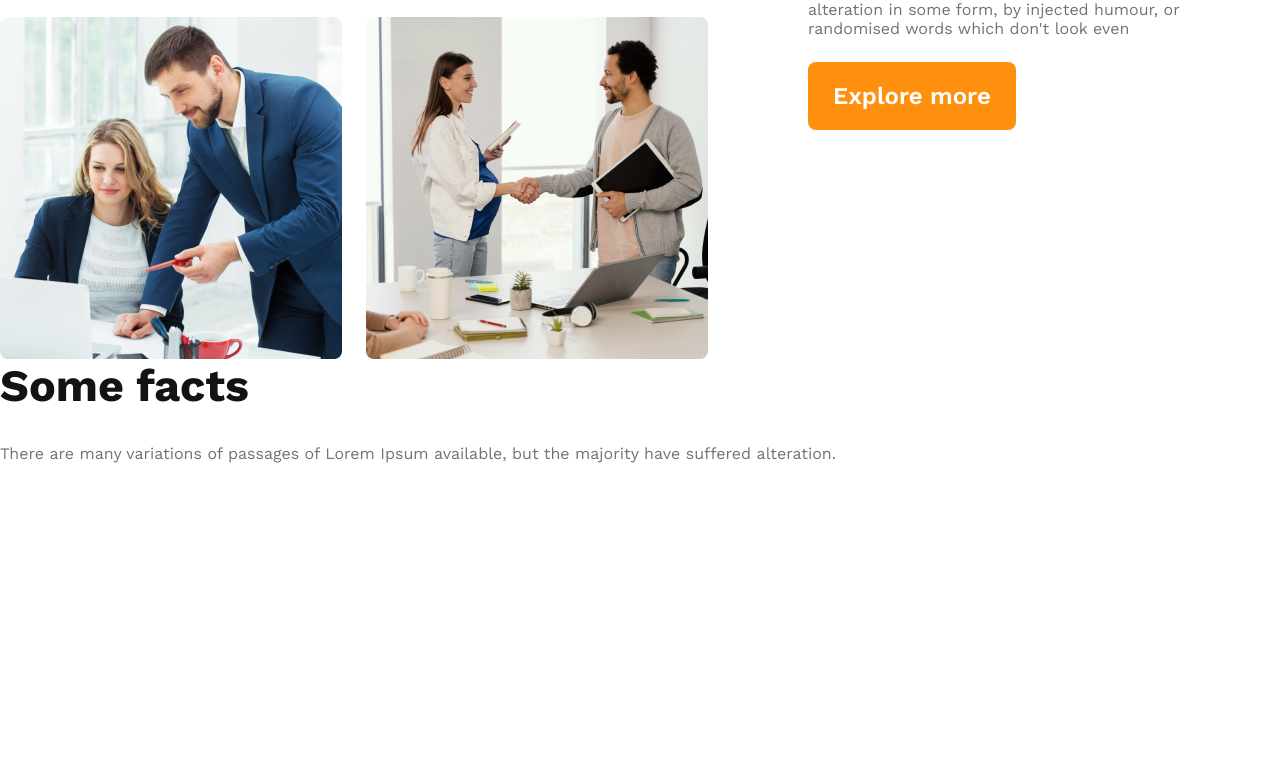
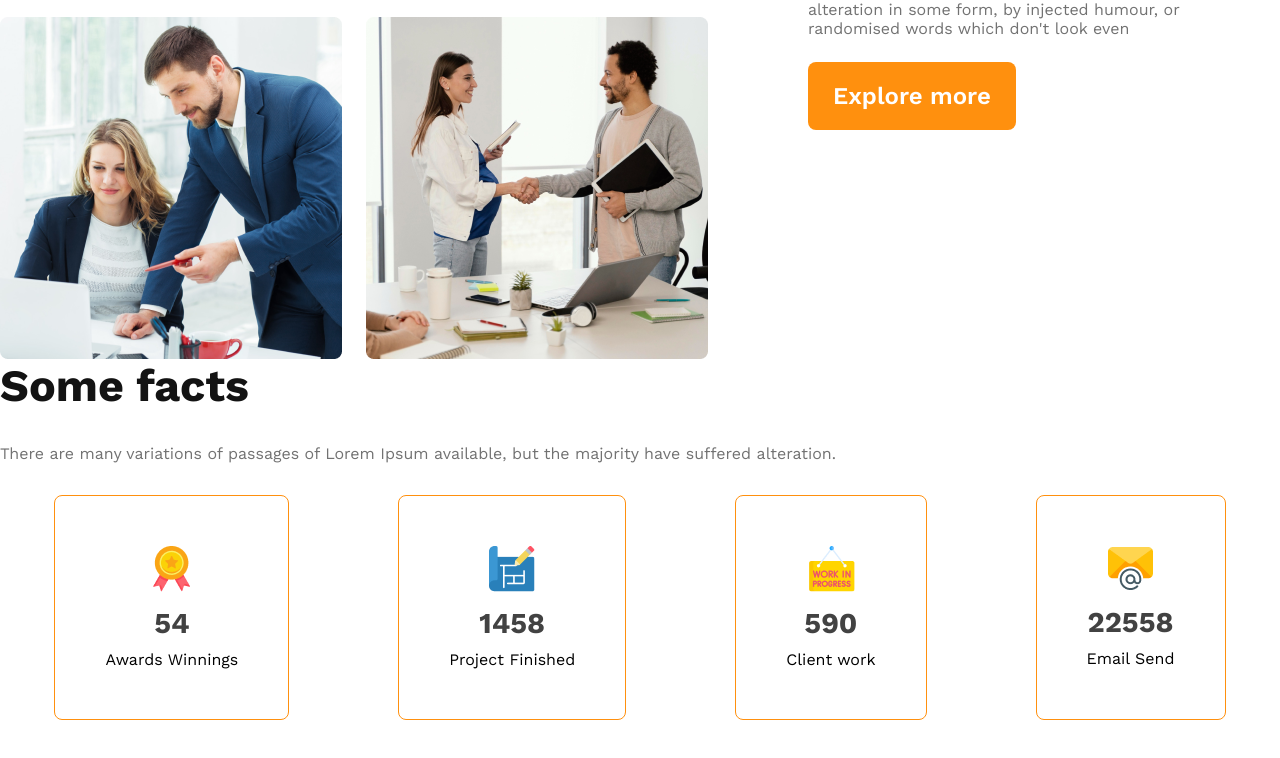
Before and after one commit to Saif-Rahman-801/g3-architect-project, a plain HTML site: page index.html in a window 1280 px wide. Shown: the part 1389-2147 px from the top of the page. Before the commit the page ends 1922 px from the top, so only its background shows below. Drawn offline with nearby package versions, Linux system fonts and the light colour scheme.

Commit message:
card stats added

```diff
--- a/index.html
+++ b/index.html
@@ -73,6 +73,28 @@
         <p class="text-light-gray">
           There are many variations of passages of Lorem Ipsum available, but the majority have suffered alteration.
         </p>
+        <div class="facts-card-container">
+          <div class="card">
+            <img src="./images/icons/ribon.png" alt="">
+            <h2 class="card-stats">54</h2>
+            <p class="cart-title">Awards Winnings</p>
+          </div>
+          <div class="card">
+            <img src="./images/icons/projects.png" alt="">
+            <h2 class="card-stats">1458</h2>
+            <p class="cart-title">Project Finished</p>
+          </div>
+          <div class="card">
+            <img src="./images/icons/customers.png" alt="">
+            <h2 class="card-stats">590</h2>
+            <p class="cart-title">Client work</p>
+          </div>
+          <div class="card">
+            <img src="./images/icons/email.png" alt="">
+            <h2 class="card-stats">22558</h2>
+            <p class="cart-title">Email Send</p>
+          </div>
+        </div>
       </section>
     </main>
     <footer></footer>
--- a/styles/architects.css
+++ b/styles/architects.css
@@ -42,8 +42,6 @@ nav {
   align-items: center;
 }
 
-
-
 nav > ul {
   display: flex;
 }
@@ -69,7 +67,6 @@ nav li a {
   text-align: center;
   margin: 0 auto;
 }
-
 
 .banner-img {
   max-width: 100%;
@@ -110,8 +107,34 @@ main {
   font-weight: 700;
 }
 
-.teams-description{
+.teams-description {
   margin: 1.5rem 0;
+}
+
+/* facts section styles */
+.facts-card-container {
+  display: flex;
+  justify-content: space-around;
+}
+
+.facts-card-container .card {
+  border-radius: 8px;
+  border: 1px solid #ff900e;
+  text-align: center;
+  padding: 50px 50px;
+}
+
+.facts-card-container .card-title{
+  font-weight: 600;
+  color: #727272;
+  font-size: 1.25rem;
+
+}
+
+.facts-card-container .card-stats{
+  font-size: 1.8rem;
+  color: #424242;
+  margin: 10px 0;
 }
 
 /* responsive styles */
@@ -122,7 +145,8 @@ main {
     padding: 10px;
   }
 
-  nav, .teams-container {
+  nav,
+  .teams-container {
     flex-direction: column;
   }
 
@@ -130,7 +154,7 @@ main {
     /* flex-direction: column; */
     margin-top: 50px;
   }
-  .teams-img-container{
+  .teams-img-container {
     grid-template-columns: 1fr;
   }
   .teams-content {
@@ -152,7 +176,7 @@ main {
     margin-top: 50px;
   }
 
-  .teams-container{
+  .teams-container {
     flex-direction: column-reverse;
   }
 }
```
